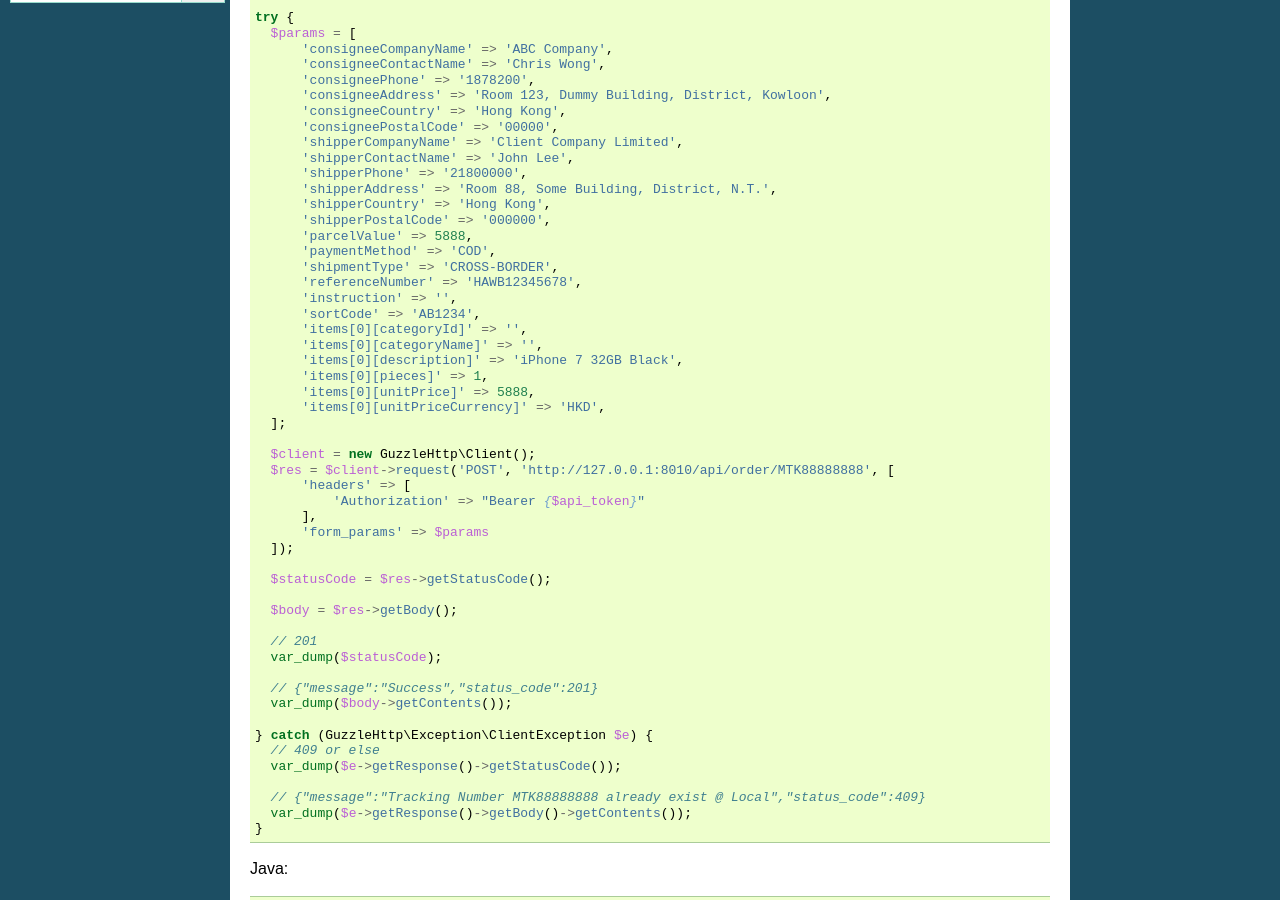
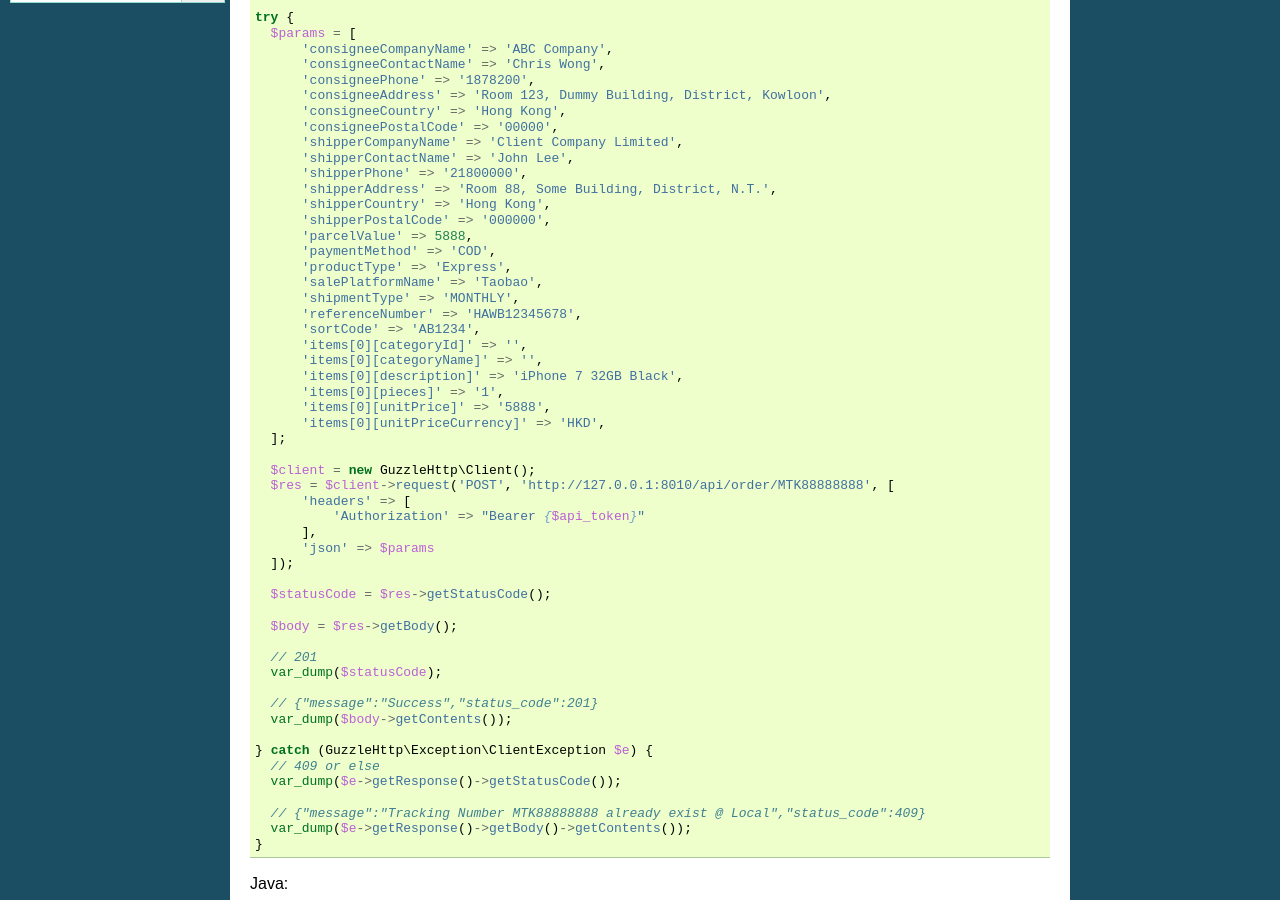
Before and after one commit to timeslogistics/times-oms-api-docs, a Sphinx documentation site: the page built from docs/sample_code.rst, in a window 1280 px wide and 900 px high, scrolled down 333 px. Built offline with Sphinx 7.4.7, drawn with Linux system fonts in a browser that asks for light colours.

Commit message:
Updated sample codes

```diff
--- a/docs/introduction.rst
+++ b/docs/introduction.rst
@@ -47,3 +47,4 @@ Libraries used in sample code:
 
 * PHP: Guzzle - http://guzzlephp.org/
 * Java: Okhttp - http://square.github.io/okhttp/
+* Java: org.json - https://mvnrepository.com/artifact/org.json/json
--- a/docs/sample_code.rst
+++ b/docs/sample_code.rst
@@ -33,15 +33,16 @@ PHP:
         'shipperPostalCode' => '000000',
         'parcelValue' => 5888,
         'paymentMethod' => 'COD',
-        'shipmentType' => 'CROSS-BORDER',
+        'productType' => 'Express',
+        'salePlatformName' => 'Taobao',
+        'shipmentType' => 'MONTHLY',
         'referenceNumber' => 'HAWB12345678',
-        'instruction' => '',
         'sortCode' => 'AB1234',
         'items[0][categoryId]' => '',
         'items[0][categoryName]' => '',
         'items[0][description]' => 'iPhone 7 32GB Black',
-        'items[0][pieces]' => 1,
-        'items[0][unitPrice]' => 5888,
+        'items[0][pieces]' => '1',
+        'items[0][unitPrice]' => '5888',
         'items[0][unitPriceCurrency]' => 'HKD',
     ];
 
@@ -50,7 +51,7 @@ PHP:
         'headers' => [
             'Authorization' => "Bearer {$api_token}"
         ],
-        'form_params' => $params
+        'json' => $params
     ]);
 
     $statusCode = $res->getStatusCode();
```
